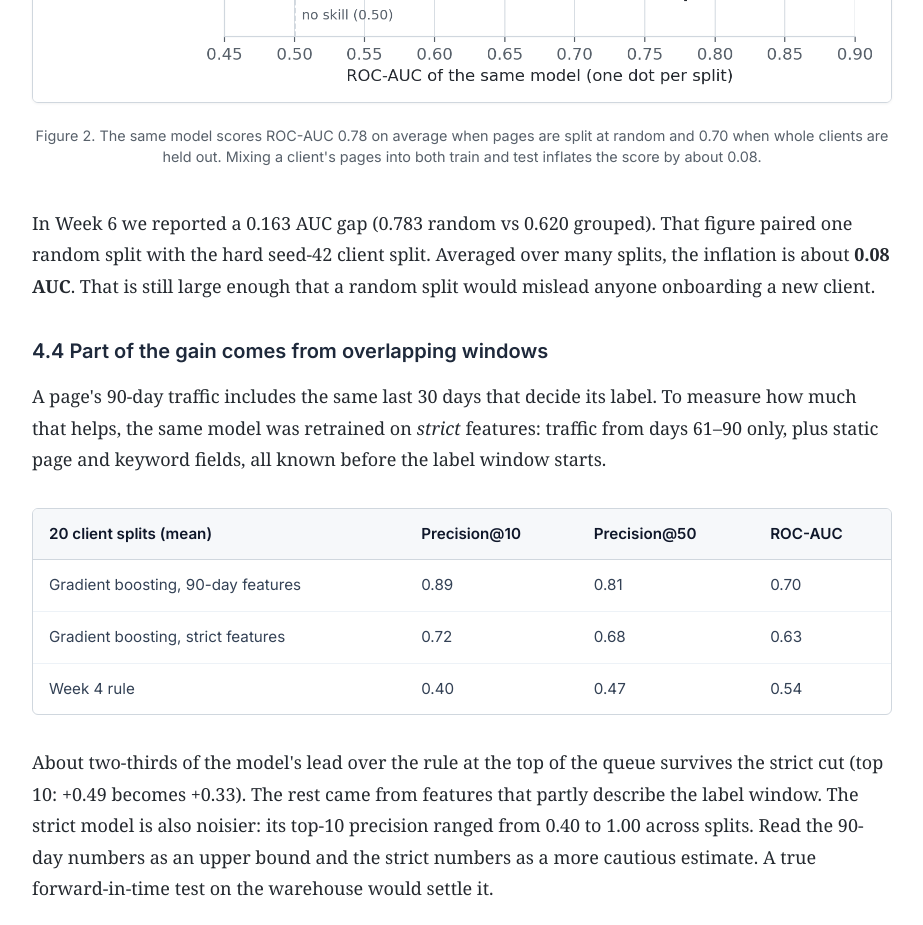
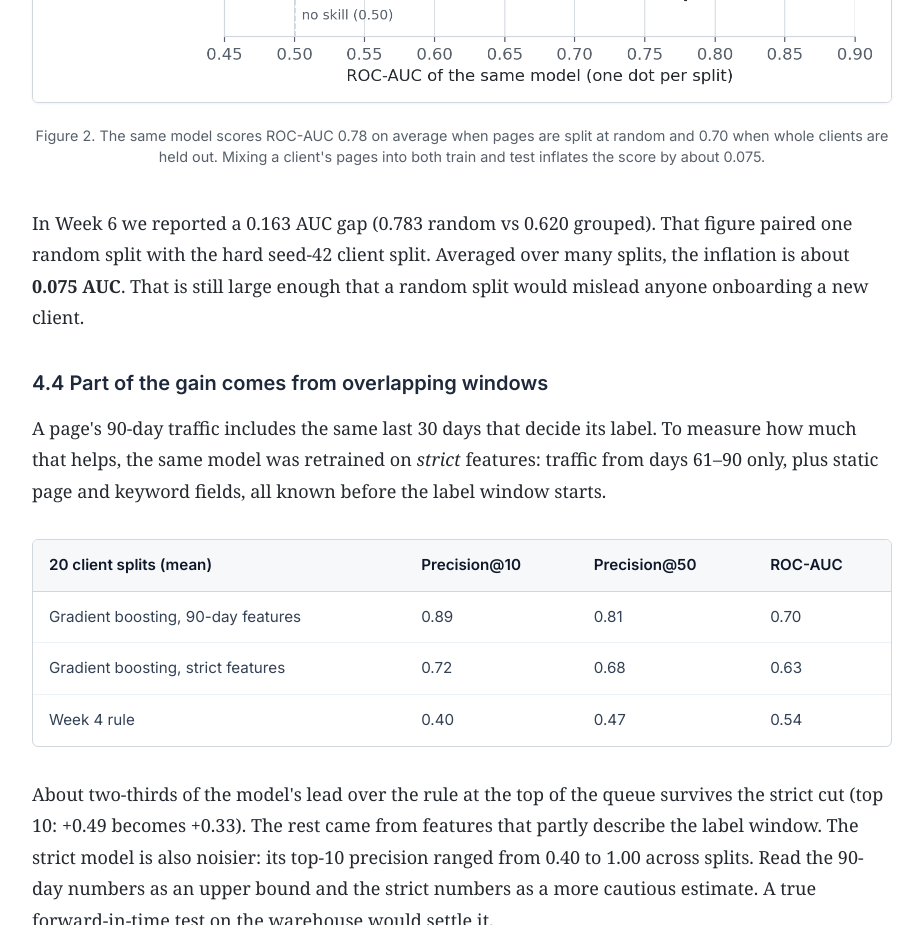
Before and after one commit to quangptt0910/flyrank-ml-internship-starter, a plain HTML site: page docs/index.html in a window 1280 px wide. Shown: the part 7120-8045 px from the top of the page, without its empty margins (178-1101 px from the left). Drawn offline with Linux system fonts and the light colour scheme; a web font is replaced by a local one.

Commit message:
chore(capstone): correct stale claims, hide remaining IDs, final rerun
- cv summary: 20-split numbers (top-10 0.72-0.89 vs 0.40 rule),
  random-split inflation 0.075 (not 16.3 pts), drop 4.5x claim
- paper: random-vs-grouped gap stated as 0.075 to match the receipt
- w04/w06/w07: stop printing hashed IDs (clients shown as A-C);
  w06 FP diagnosis no longer makes a causal claim
- work/README: tick assignment index, link report, model card, paper
- rerun all notebooks top to bottom; receipts unchanged, 24 tests pass

```diff
--- a/docs/index.html
+++ b/docs/index.html
@@ -392,10 +392,10 @@
       <h3>4.3 Random row splits overstate performance</h3>
       <figure>
         <img src="figures/results_random_vs_grouped_auc.png" alt="Strip chart: ROC-AUC of the same model under 5 random row splits (mean 0.78) and 20 client-grouped splits (mean 0.70)." loading="lazy">
-        <figcaption>Figure 2. The same model scores ROC-AUC 0.78 on average when pages are split at random and 0.70 when whole clients are held out. Mixing a client's pages into both train and test inflates the score by about 0.08.</figcaption>
+        <figcaption>Figure 2. The same model scores ROC-AUC 0.78 on average when pages are split at random and 0.70 when whole clients are held out. Mixing a client's pages into both train and test inflates the score by about 0.075.</figcaption>
       </figure>
       <p>
-        In Week 6 we reported a 0.163 AUC gap (0.783 random vs 0.620 grouped). That figure paired one random split with the hard seed-42 client split. Averaged over many splits, the inflation is about <strong>0.08 AUC</strong>. That is still large enough that a random split would mislead anyone onboarding a new client.
+        In Week 6 we reported a 0.163 AUC gap (0.783 random vs 0.620 grouped). That figure paired one random split with the hard seed-42 client split. Averaged over many splits, the inflation is about <strong>0.075 AUC</strong>. That is still large enough that a random split would mislead anyone onboarding a new client.
       </p>
 
       <h3>4.4 Part of the gain comes from overlapping windows</h3>
```
Also changed, not shown: 11 other files.
